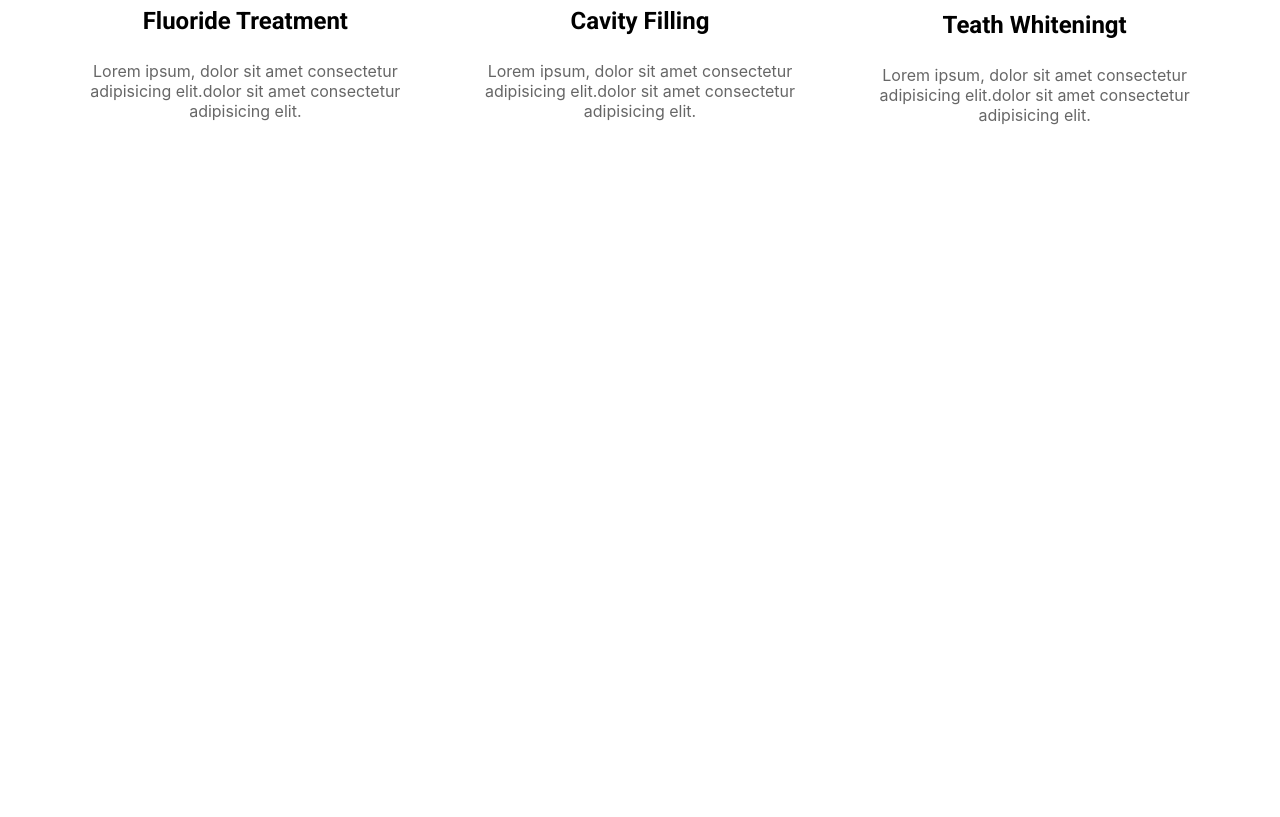
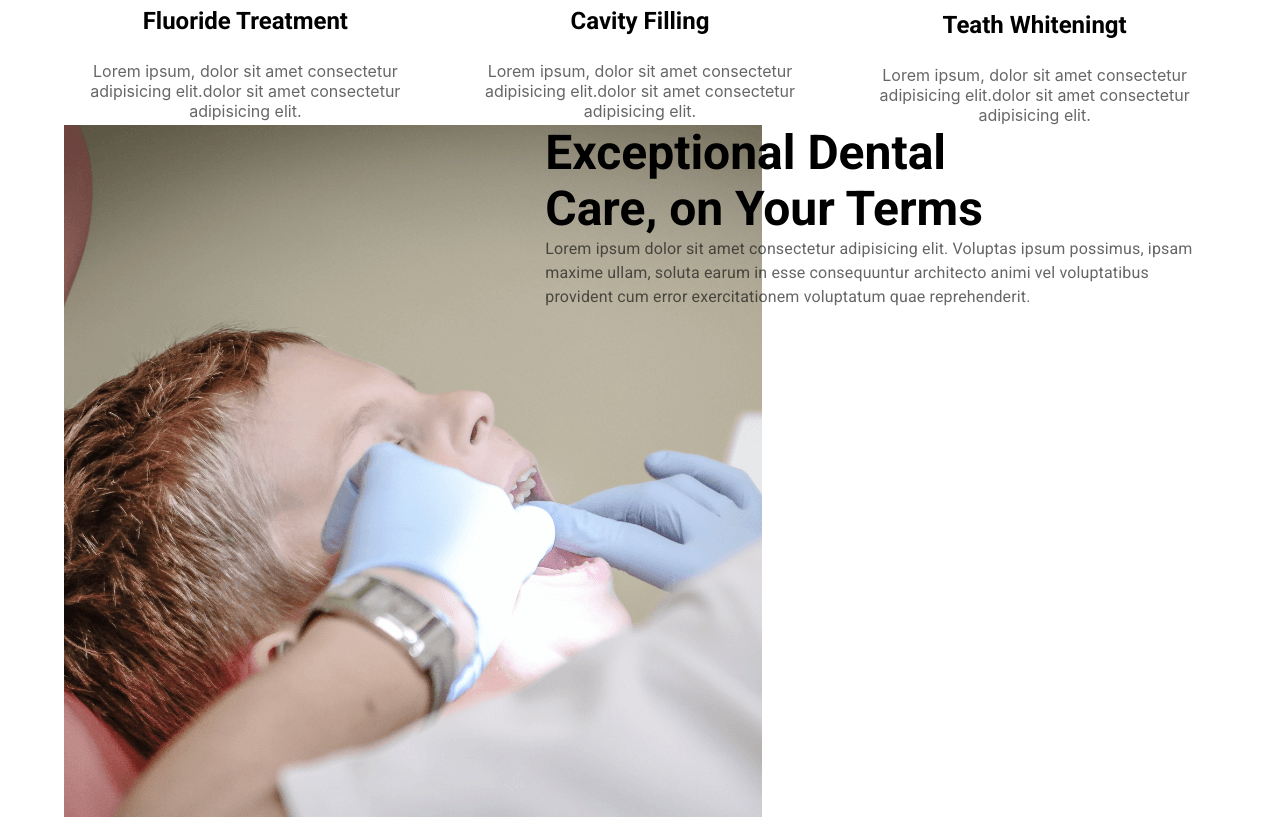
Before and after one commit to nazmul-devs/one-care-family-doctors, a React (Create React App) app: page / in a window 1280 px wide. Shown: the part 1100-1917 px from the top of the page. Before the commit the page ends 1225 px from the top, so only its background shows below. Built offline with nearby package versions, Linux system fonts and the light colour scheme.

Commit message:
create exceptional dental component

```diff
--- /dev/null
+++ b/src/Pages/Home/ExceptionalDental/ExceptionalDental.js
@@ -0,0 +1,29 @@
+import { Container, Grid, Typography } from "@mui/material";
+import React from "react";
+import treatment from "../../../images/treatment.png";
+
+const ExceptionalDental = () => {
+	return (
+		<Container>
+			<Grid container spacing="3" sx={{ alignIems: "center" }}>
+				<Grid item xs="5">
+					<img src={treatment} sx={{ width: 300 }} alt="" />
+				</Grid>
+				<Grid item xs="7">
+					<Typography variant="h3" sx={{ fontWeight: "bold" }}>
+						Exceptional Dental <br />
+						Care, on Your Terms
+					</Typography>
+					<Typography sx={{ color: "text.secondary" }}>
+						Lorem ipsum dolor sit amet consectetur adipisicing elit.
+						Voluptas ipsum possimus, ipsam maxime ullam, soluta earum in
+						esse consequuntur architecto animi vel voluptatibus provident
+						cum error exercitationem voluptatum quae reprehenderit.
+					</Typography>
+				</Grid>
+			</Grid>
+		</Container>
+	);
+};
+
+export default ExceptionalDental;
--- a/src/Pages/Home/Home/Home.js
+++ b/src/Pages/Home/Home/Home.js
@@ -3,6 +3,7 @@ import React from "react";
 import Banner from "../Banner/Banner";
 import bg from "../../../images/bg.png";
 import Services from "../Services/Services";
+import ExceptionalDental from "../ExceptionalDental/ExceptionalDental";
 
 const BannerBg = {
 	background: `url(${bg}) center`,
@@ -16,6 +17,7 @@ const Home = () => {
 				<Banner />
 			</Box>
 			<Services />
+			<ExceptionalDental />
 		</>
 	);
 };
--- a/src/Pages/Home/Services/Services.js
+++ b/src/Pages/Home/Services/Services.js
@@ -14,7 +14,7 @@ const Services = () => {
 					color: "#00D0F6",
 				}}
 			>
-				SERVICES
+				OUR SERVICES
 			</Typography>
 			<Typography
 				variant="h4"
```
